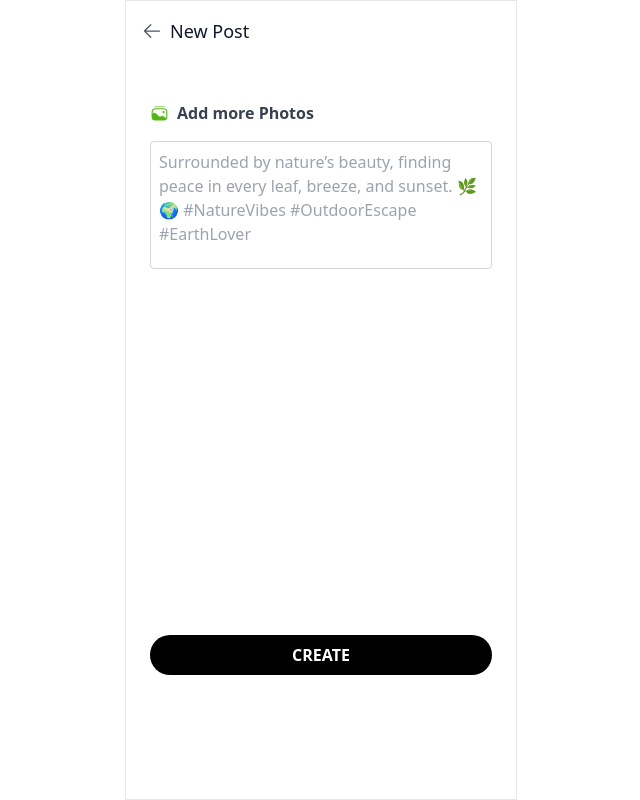
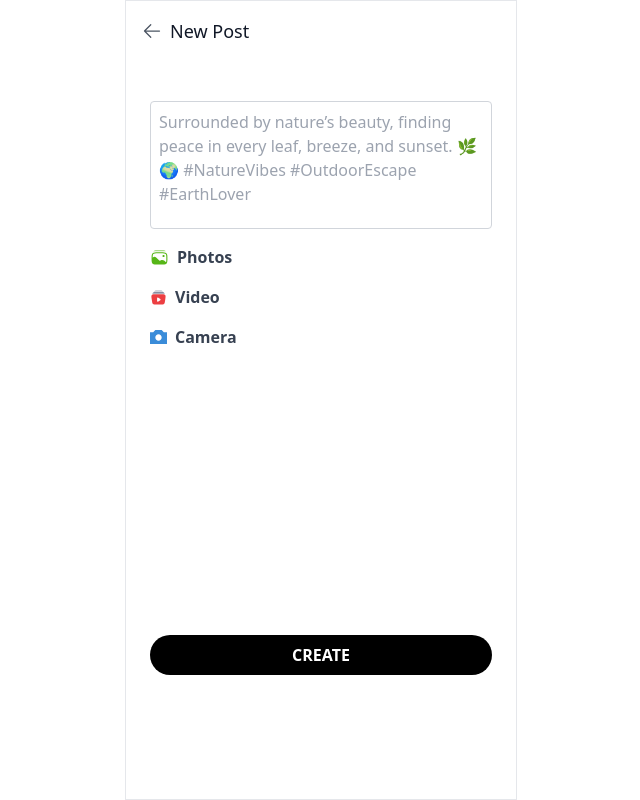
Before and after one commit to rajak312/social-sphare, a React (Vite) app: page /post in a window 1280 px wide. Shown: the whole page, without its empty margins (319-959 px from the left). Built offline with nearby package versions, Linux system fonts and the light colour scheme; no server answers.

Commit message:
updated the post

```diff
--- a/src/pages/EditProfile.tsx
+++ b/src/pages/EditProfile.tsx
@@ -6,7 +6,7 @@ import { RootState, store } from "../store";
 import { useSelector } from "react-redux";
 import { User, updateUser } from "../store/userSlice";
 import { supabase } from "../supabase";
-import { uploadImage } from "../utils";
+import { uploadFile } from "../utils";
 
 const EditProfile: React.FC = () => {
   const userStore = useSelector((state: RootState) => state.user);
@@ -18,7 +18,7 @@ const EditProfile: React.FC = () => {
   const handleSave = async () => {
     let profilePictureUrl = user.profilePictureUrl;
     if (file) {
-      profilePictureUrl = await uploadImage(file);
+      profilePictureUrl = await uploadFile(file);
       setUser((prev) => ({
         ...prev,
         profilePictureUrl,
--- a/src/pages/Post/index.tsx
+++ b/src/pages/Post/index.tsx
@@ -2,16 +2,20 @@ import React, { FC, useState, ChangeEvent, useEffect } from "react";
 import { withDefaultLayout } from "../../hoc/withDefaulLayout";
 import Bin from "../../assets/bin.svg";
 import Gallary from "../../assets/gallery.svg";
+import Camera from "../../assets/camera-svgrepo.svg";
+import VideoIcon from "../../assets/video-library-svgrepo-com 1.svg";
 import { BackButton } from "../../components/BackButton";
 import { useNavigate } from "react-router-dom";
 import { supabase } from "../../supabase";
 import { useSelector } from "react-redux";
 import { RootState } from "../../store";
-import { uploadImage } from "../../utils";
+import { uploadFile } from "../../utils";
 
 const Post: FC = () => {
   const [images, setImages] = useState<{ file: File; preview: string }[]>([]);
-  const [currentIndex, setCurrentIndex] = useState<number>(0);
+  const [video, setVideo] = useState<{ file: File; preview: string } | null>(
+    null
+  );
   const [caption, setCaption] = useState<string>("");
   const userStore = useSelector((state: RootState) => state.user);
   const navigate = useNavigate();
@@ -28,10 +32,21 @@ const Post: FC = () => {
     }
 
     setImages((prev) => [...prev, ...newImages]);
-    if (images.length === 0 && newImages.length > 0) {
-      setCurrentIndex(0);
-    }
+    setVideo(null);
   };
+
+  const handleAddVideo = (e: ChangeEvent<HTMLInputElement>) => {
+    const files = e.target.files;
+    if (!files || files.length === 0) return;
+
+    const file = files[0];
+    const videoURL = URL.createObjectURL(file);
+
+    setImages([]);
+    setVideo({ file, preview: videoURL });
+  };
+
+  const [currentIndex, setCurrentIndex] = useState<number>(0);
 
   const handleNext = () => {
     setCurrentIndex((prev) =>
@@ -54,6 +69,13 @@ const Post: FC = () => {
       setCurrentIndex((prev) =>
         prev >= updated.length ? updated.length - 1 : prev
       );
+    }
+  };
+
+  const handleDeleteVideo = () => {
+    if (video) {
+      URL.revokeObjectURL(video.preview);
+      setVideo(null);
     }
   };
 
@@ -84,7 +106,7 @@ const Post: FC = () => {
 
       if (images.length > 0) {
         const imageDataPromises = images.map(async (img) => {
-          const imageUrl = await uploadImage(img.file);
+          const imageUrl = await uploadFile(img.file);
           return {
             post_id: newPost.id,
             image_url: imageUrl,
@@ -98,11 +120,21 @@ const Post: FC = () => {
           .insert(imageData);
 
         if (imageError) {
-          console.error("Error inserting post images:", imageError);
+          return console.error("Error inserting post images:", imageError);
         }
       }
 
-      // If everything goes well, navigate back or show a success message
+      if (video) {
+        const videoUrl = await uploadFile(video.file);
+        const { error: videoError } = await supabase.from("posts").insert({
+          video_url: videoUrl,
+          user_id: userStore.id,
+        });
+
+        if (videoError) {
+          return console.error("Error inserting post video:", videoError);
+        }
+      }
       navigate("/");
     } catch (error) {
       console.error("Unexpected error:", error);
@@ -110,11 +142,11 @@ const Post: FC = () => {
   };
 
   useEffect(() => {
-    // Cleanup function to revoke object URLs
     return () => {
       images.forEach((image) => URL.revokeObjectURL(image.preview));
+      if (video) URL.revokeObjectURL(video.preview);
     };
-  }, [images]);
+  }, [images, video]);
 
   function renderImages() {
     return (
@@ -162,13 +194,96 @@ const Post: FC = () => {
     );
   }
 
+  // Render video preview
+  function renderVideo() {
+    return (
+      <div>
+        {video && (
+          <div className="relative flex flex-col items-center">
+            <div className="relative w-full h-48 bg-gray-200 rounded-md overflow-hidden flex items-center justify-center">
+              <video
+                src={video.preview}
+                controls
+                className="object-cover w-full rounded-lg shadow-xl h-full"
+              />
+
+              <button
+                onClick={handleDeleteVideo}
+                className="absolute bottom-2 right-2"
+              >
+                <img src={Bin} alt="Delete" />
+              </button>
+            </div>
+          </div>
+        )}
+      </div>
+    );
+  }
+
+  // Render media previews
+  function renderMediaPreview() {
+    return images.length > 0 ? renderImages() : renderVideo();
+  }
+
+  // Render upload options conditionally
+  function renderOptions() {
+    // Hide options if either images or video are already selected
+    if (images.length > 0 || video) return null;
+
+    return (
+      <>
+        <div className="flex items-center">
+          <label className="flex items-center gap-2 text-gray-700 cursor-pointer">
+            <img src={Gallary} alt="Add Photos" />
+            <span className="font-bold">Photos</span>
+            <input
+              type="file"
+              multiple
+              className="hidden"
+              onChange={handleAddImages}
+              accept="image/*"
+            />
+          </label>
+        </div>
+
+        <div className="flex items-center">
+          <label className="flex items-center gap-2 text-gray-700 cursor-pointer">
+            <img src={VideoIcon} alt="Add Video" />
+            <span className="font-bold">Video</span>
+            <input
+              type="file"
+              className="hidden"
+              onChange={handleAddVideo}
+              accept="video/*"
+            />
+          </label>
+        </div>
+
+        <div className="flex items-center">
+          <label className="flex items-center gap-2 text-gray-700 cursor-pointer">
+            <img src={Camera} alt="Add Camera Photo" />
+            <span className="font-bold">Camera</span>
+            <input
+              type="file"
+              multiple
+              className="hidden"
+              onChange={handleAddImages}
+              accept="image/*"
+            />
+          </label>
+        </div>
+      </>
+    );
+  }
+
   return (
     <div className="bg-white h-full">
       <div className="h-[80%]">
         <BackButton onBack={handleBack} title="New Post" />
         <div className="flex flex-col p-6 justify-between h-full">
           <div className="flex flex-col gap-4">
-            {renderImages()}
+            {renderMediaPreview()}
+            {!!images.length && (
               <div className="flex items-center">
                 <label className="flex items-center gap-2 text-gray-700 cursor-pointer">
                   <img src={Gallary} alt="Add Gallery" />
@@ -182,6 +297,7 @@ const Post: FC = () => {
                   />
                 </label>
               </div>
+            )}
 
             <textarea
               placeholder="Surrounded by nature’s beauty, finding peace in every leaf, breeze, and sunset. 🌿🌍 #NatureVibes #OutdoorEscape #EarthLover"
@@ -191,14 +307,14 @@ const Post: FC = () => {
                 setCaption(e.target.value)
               }
             />
-            {/* Remove or style the camera button as needed */}
-            {/* <button>camera</button> */}
+
+            {renderOptions()}
           </div>
 
           <button
             className="bg-black w-full p-2 rounded-full text-white font-semibold"
             onClick={handleCreatePost}
-            disabled={caption.trim() === "" && images.length === 0}
+            disabled={caption.trim() === "" && images.length === 0 && !video}
           >
             CREATE
           </button>
--- a/src/pages/Profile.tsx
+++ b/src/pages/Profile.tsx
@@ -6,7 +6,7 @@ import { RootState, store } from "../store";
 import { useSelector } from "react-redux";
 import { User, updateUser } from "../store/userSlice";
 import { supabase } from "../supabase";
-import { uploadImage } from "../utils";
+import { uploadFile } from "../utils";
 import BgImg from "../assets/loginUser.jpg";
 import { MdEdit } from "react-icons/md";
 
@@ -21,7 +21,7 @@ const EditProfile: React.FC = () => {
     e.preventDefault();
     let profilePictureUrl = user.profilePictureUrl;
     if (file) {
-      profilePictureUrl = await uploadImage(file);
+      profilePictureUrl = await uploadFile(file);
       setUser((prev) => ({
         ...prev,
         profilePictureUrl,
--- a/src/utils/index.ts
+++ b/src/utils/index.ts
@@ -2,7 +2,7 @@ import { supabase } from "../supabase";
 import { User } from "./types";
 const bucketName = import.meta.env.VITE_SUPABASE_BUCKET_NAME;
 
-export async function uploadImage(file: File): Promise<string | null> {
+export async function uploadFile(file: File): Promise<string | null> {
   if (!file) {
     alert("Please select a file!");
     return null;
```
Also changed, not shown: src/assets/camera-svgrepo.svg (added), src/assets/video-library-svgrepo-com 1.svg (added). Lines whose indentation alone changed are shown as unchanged.
